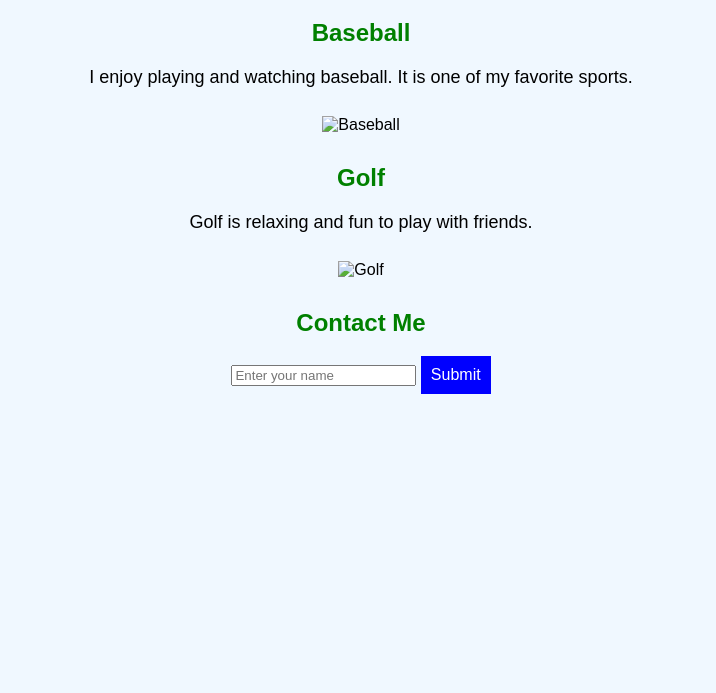
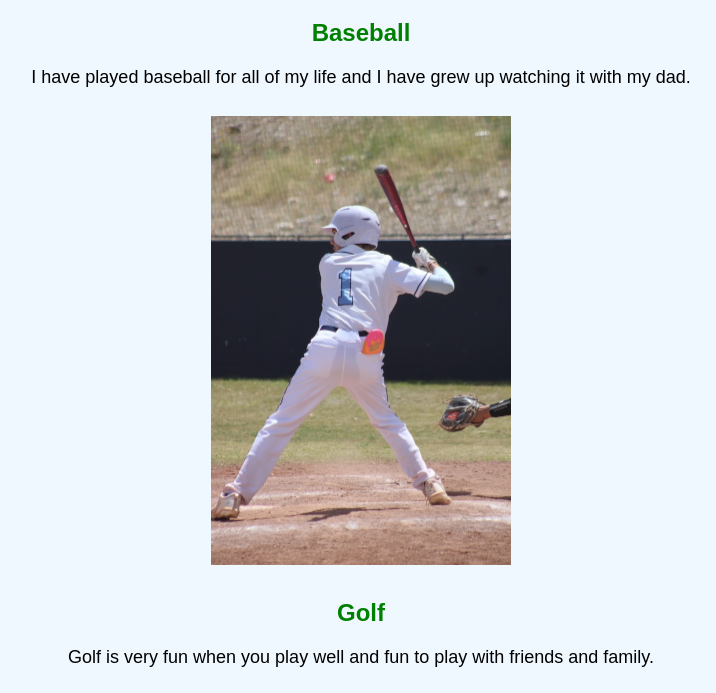
Before and after one commit to Bryanski54/Bryanski54-web-project, a plain HTML site: page project4/project4.html in a window 1280 px wide. Shown: the part 61-754 px from the top of the page, without its empty margins (279-995 px from the left). Drawn offline with Linux system fonts and the light colour scheme.

Commit message:
Update project4.html

```diff
--- a/project4/project4.html
+++ b/project4/project4.html
@@ -10,12 +10,11 @@
     <h1>My Favorite Sports</h1>
 
     <h2>Baseball</h2>
-    <p>I enjoy playing and watching baseball. It is one of my favorite sports.</p>
-    <img src="images/baseball.jpg" alt="Baseball">
-
+    <p>I have played baseball for all of my life and I have grew up watching it with my dad.</p>
+    <img src="baseball.jpg" alt="Baseball">
     <h2>Golf</h2>
-    <p>Golf is relaxing and fun to play with friends.</p>
-    <img src="images/golf.jpg" alt="Golf">
+    <p>Golf is very fun when you play well and fun to play with friends and family.</p>
+    <img src="golf.jpg" alt="Golf">
 
     <h2>Contact Me</h2>
     <form id="myForm">
```
